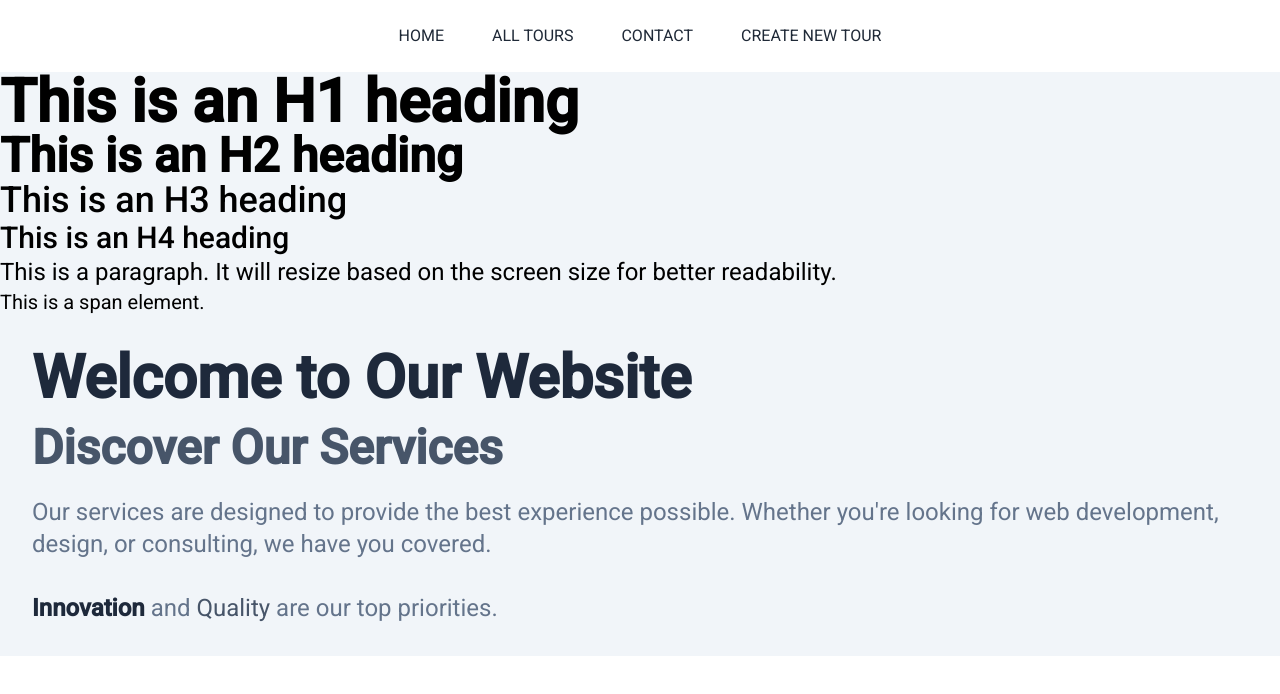
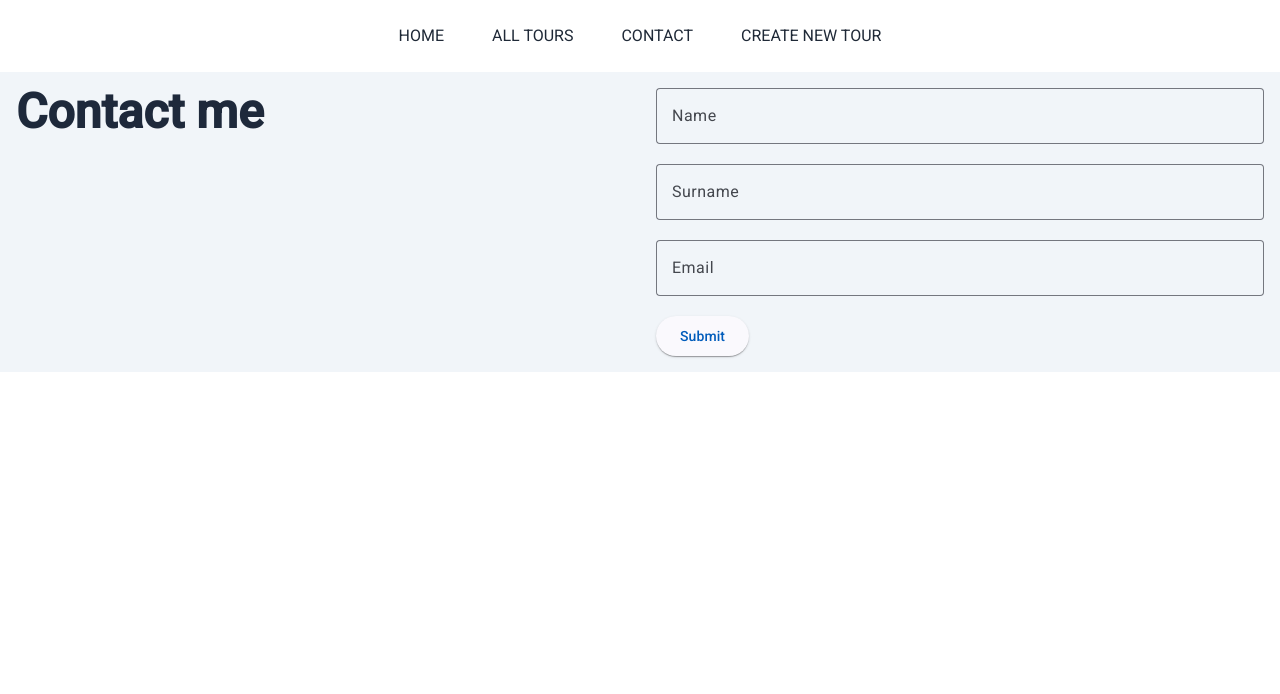
Before and after one commit to leepaolo/vit-thailand-tours, an Angular app: page /contact in a window 1280 px wide. Shown: the top 694 px of the page. Built offline with nearby package versions, Linux system fonts and the light colour scheme.

Commit message:
Fix(CONTACT): Added part of form

```diff
--- a/src/app/pages/contact/contact.component.html
+++ b/src/app/pages/contact/contact.component.html
@@ -1,63 +1,60 @@
-<!-- h1 - Main Page Title -->
-<h1 class="text-3xl sm:text-4xl md:text-5xl lg:text-6xl font-bold">
-  This is an H1 heading
-</h1>
+<form [formGroup]="contactForm" (ngSubmit)="onSubmit()">
+  <section class="grid grid-cols-1 md:grid-cols-2 p-4 gap-8">
+    <div>
+      <h2
+        class="text-2xl sm:text-3xl md:text-4xl lg:text-5xl font-semibold text-slate-800 mb-4"
+      >
+        Contact me
+      </h2>
+    </div>
+    <div class="w-full">
+      <app-input-text
+        [placeholder]="'Name'"
+        formControlName="name"
+        validateFormBorder
+      ></app-input-text>
+      <div
+        *ngIf="contactForm.get('name')?.errors?.['required'] && contactForm.get('name')?.touched"
+        class="text-red-600 text-sm"
+      >
+        Name is required.
+      </div>
 
-<!-- h2 - Section Titles -->
-<h2 class="text-2xl sm:text-3xl md:text-4xl lg:text-5xl font-semibold">
-  This is an H2 heading
-</h2>
+      <app-input-text
+        [placeholder]="'Surname'"
+        formControlName="surname"
+        validateFormBorder
+      ></app-input-text>
+      <div
+        *ngIf="contactForm.get('surname')?.errors?.['required'] && contactForm.get('surname')?.touched"
+        class="text-red-600 text-sm"
+      >
+        Surname is required.
+      </div>
 
-<!-- h3 - Subsection Titles -->
-<h3 class="text-xl sm:text-2xl md:text-3xl lg:text-4xl font-medium">
-  This is an H3 heading
-</h3>
-
-<!-- h4 - Smaller Subsection Titles -->
-<h4 class="text-lg sm:text-xl md:text-2xl lg:text-3xl font-medium">
-  This is an H4 heading
-</h4>
-
-<!-- Paragraph - Standard Text -->
-<p class="text-base sm:text-lg md:text-xl lg:text-2xl leading-relaxed">
-  This is a paragraph. It will resize based on the screen size for better
-  readability.
-</p>
-
-<!-- Span - Inline Text -->
-<span class="text-sm sm:text-base md:text-lg lg:text-xl">
-  This is a span element.
-</span>
-
-<section class="p-8">
-  <!-- h1 with Slate 800 -->
-  <h1
-    class="text-3xl sm:text-4xl md:text-5xl lg:text-6xl font-bold mb-4 text-slate-800"
-  >
-    Welcome to Our Website
-  </h1>
-
-  <!-- h2 with Slate 600 -->
-  <h2
-    class="text-2xl sm:text-3xl md:text-4xl lg:text-5xl font-semibold mb-6 text-slate-600"
-  >
-    Discover Our Services
-  </h2>
-
-  <!-- p with Slate 500 -->
-  <p
-    class="text-base sm:text-lg md:text-xl lg:text-2xl leading-relaxed text-slate-500 mb-8"
-  >
-    Our services are designed to provide the best experience possible. Whether
-    you're looking for web development, design, or consulting, we have you
-    covered.
-  </p>
-
-  <!-- span with Slate 500 -->
-  <p
-    class="text-base sm:text-lg md:text-xl lg:text-2xl leading-relaxed text-slate-500"
-  >
-    <span class="font-semibold text-slate-800">Innovation</span> and
-    <span class="text-slate-600">Quality</span> are our top priorities.
-  </p>
-</section>
+      <app-input-text
+        [placeholder]="'Email'"
+        formControlName="email"
+        validateFormBorder
+      ></app-input-text>
+      <div
+        *ngIf="contactForm.get('email')?.errors?.['required'] && contactForm.get('email')?.touched"
+        class="text-red-600 text-sm"
+      >
+        Email is required.
+      </div>
+      <div
+        *ngIf="contactForm.get('email')?.errors?.['email'] && contactForm.get('email')?.touched"
+        class="text-red-600 text-sm"
+      >
+        Enter a valid email.
+      </div>
+      <app-button
+        [text]="'Submit'"
+        [type]="'submit'"
+        [disabled]="!contactForm.valid"
+      ></app-button>
+      <!-- Additional fields for phone, adultNumber, childrenNumber, dateOdTour, and message as needed -->
+    </div>
+  </section>
+</form>
--- a/src/app/pages/contact/contact.component.ts
+++ b/src/app/pages/contact/contact.component.ts
@@ -1,12 +1,49 @@
-import { Component } from '@angular/core';
+import { Component, OnInit } from '@angular/core';
+import {
+  FormGroup,
+  FormControl,
+  Validators,
+  ReactiveFormsModule,
+} from '@angular/forms';
+import { IContactForm } from '../../core/models/contact-form.interface';
+import { CommonModule } from '@angular/common';
+import { InputTextComponent } from '../../shared/components/ui/input-text.component';
+import { ButtonComponent } from '../../shared/components/ui/button.component';
 
 @Component({
   selector: 'app-contact',
   standalone: true,
-  imports: [],
+  imports: [
+    CommonModule,
+    ReactiveFormsModule,
+    InputTextComponent,
+    ButtonComponent,
+  ],
   templateUrl: './contact.component.html',
-  styleUrl: './contact.component.css'
 })
-export class ContactComponent {
+export class ContactComponent implements OnInit {
+  contactForm!: FormGroup;
 
+  ngOnInit(): void {
+    this.contactForm = new FormGroup({
+      name: new FormControl('', Validators.required),
+      surname: new FormControl('', Validators.required),
+      email: new FormControl('', [Validators.required, Validators.email]),
+      phone: new FormControl(''),
+      adultNumber: new FormControl('', Validators.pattern('^[0-9]*$')),
+      childrenNumber: new FormControl('', Validators.pattern('^[0-9]*$')),
+      dateOdTour: new FormControl(''),
+      message: new FormControl(''),
+    });
+  }
+
+  onSubmit() {
+    if (this.contactForm.valid) {
+      const formData: IContactForm = this.contactForm.value;
+      console.log('Form submitted:', formData);
+      // Additional logic for form submission (e.g., HTTP request)
+    } else {
+      this.contactForm.markAllAsTouched(); // Mark fields as touched to show validation errors
+    }
+  }
 }
--- a/src/app/shared/components/ui/button.component.ts
+++ b/src/app/shared/components/ui/button.component.ts
@@ -22,6 +22,7 @@ export class ButtonComponent {
   @Input() type?: string; // Allows passing the button type (e.g., 'button', 'submit')
   @Input() color?: string; // Optional input for button color ('primary', 'accent', 'warn')
   @Output() buttonClick = new EventEmitter<void>();
+  @Input() disabled: boolean = false;
 
   onClick() {
     this.buttonClick.emit(); // Emit click event when button is clicked
```
Also changed, not shown: src/app/core/models/contact-form.interface.ts (added, +10 -0 lines), src/app/pages/ui-library-style/ui-library-style.component.html (added, +64 -0 lines), src/app/pages/ui-library-style/ui-library-style.component.ts (added, +12 -0 lines), src/app/pages/ui-library-style/ui-library-style.component.css (added).
